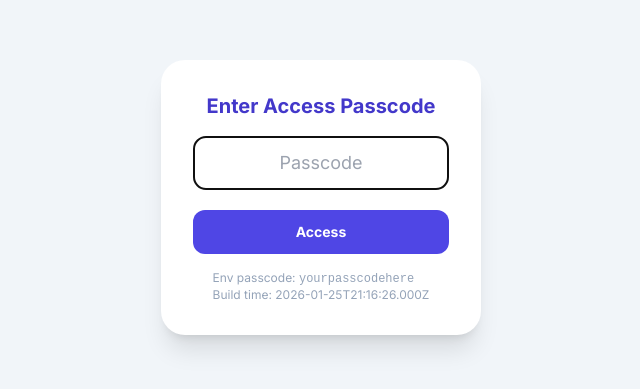
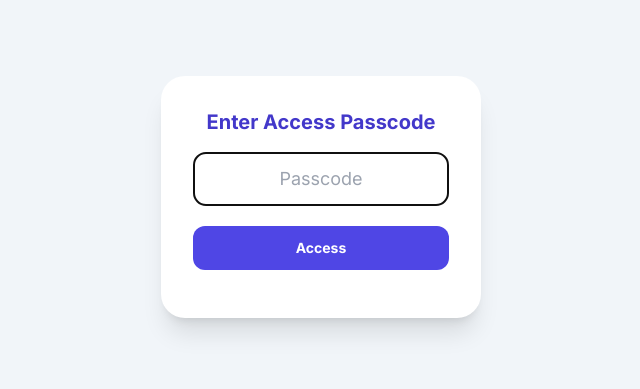
Before and after one commit to whitelex/Dividend-Tracking-Tool, a React (Vite) app: page / in a window 1280 px wide. Shown: the part 203-592 px from the top of the page, without its empty margins (319-959 px from the left). Built offline with nearby package versions, Linux system fonts and the light colour scheme.

Commit message:
Debug removed

```diff
--- a/App.tsx
+++ b/App.tsx
@@ -198,9 +198,6 @@ const App: React.FC = () => {
           >Access</button>
           {passcodeError && <div className="text-red-500 text-xs mt-2">{passcodeError}</div>}
           <div className="text-xs text-slate-400 mt-4 select-all">
-            {/* Debug info for troubleshooting, remove in production */}
-            <div>Env passcode: <span style={{fontFamily:'monospace'}}>{publicPasscode || '(empty)'}</span></div>
-            <div>Build time: {new Date().toISOString()}</div>
           </div>
         </div>
       </div>
```
